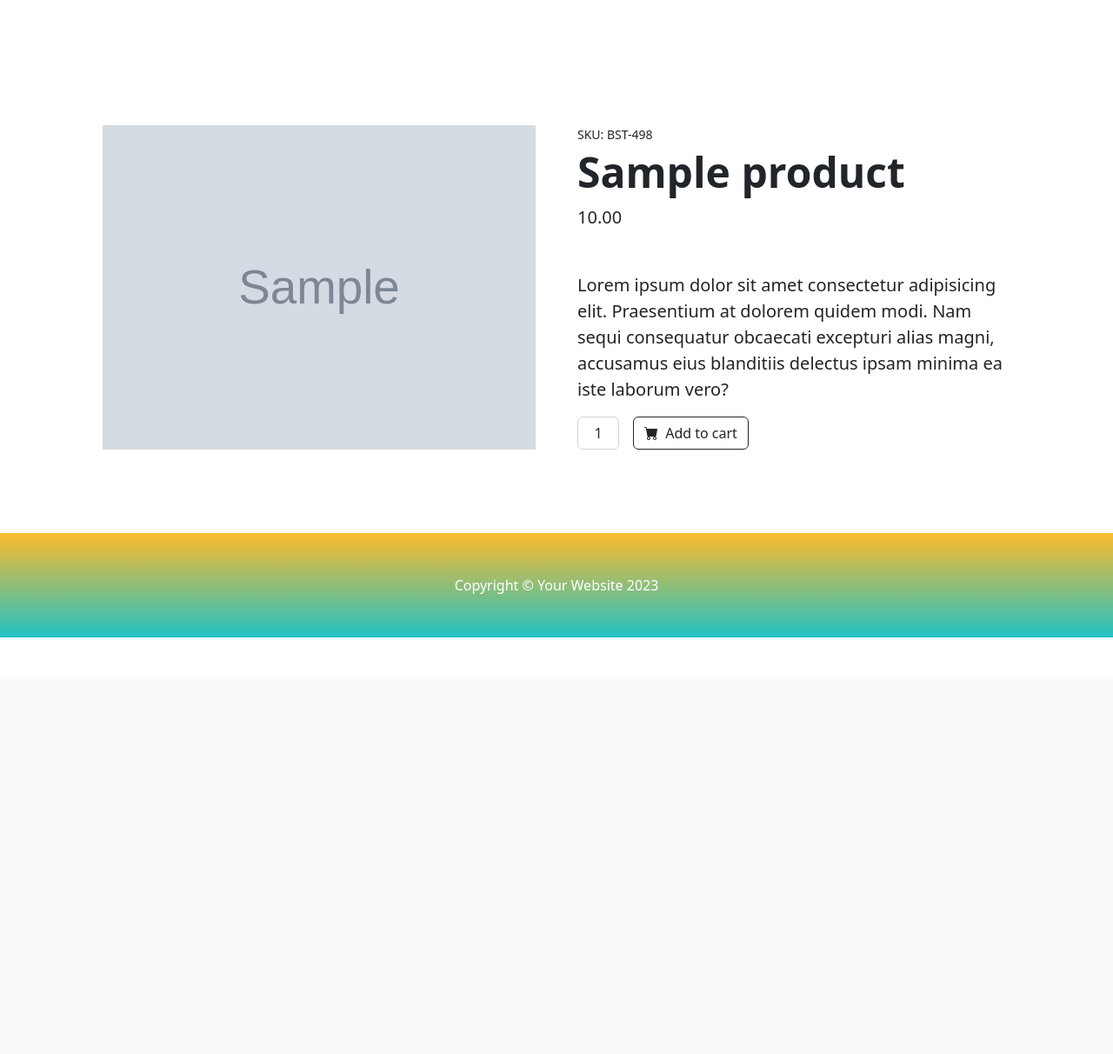
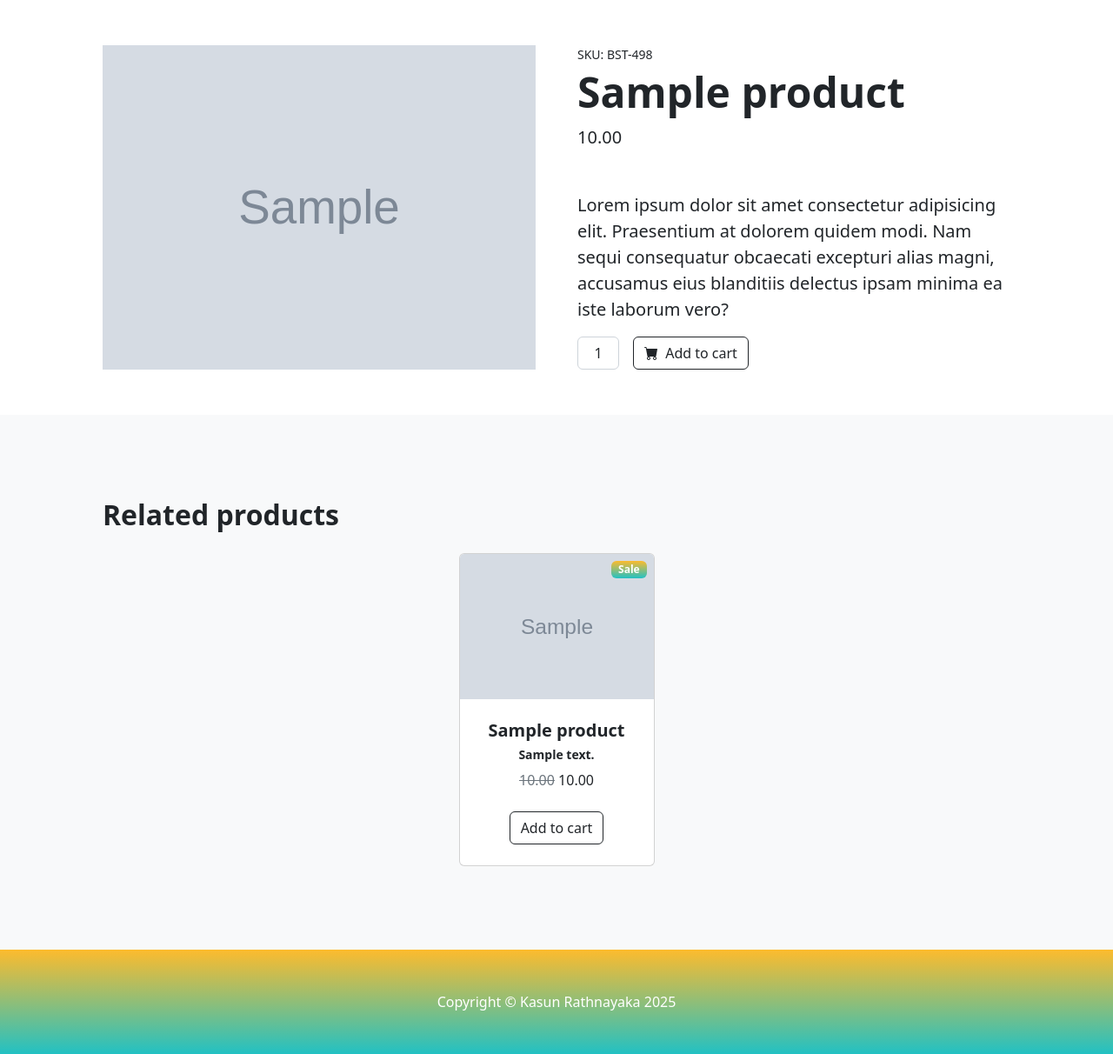
Before and after one commit to kasun-m-rathnayaka/Django-e-commerce-app, a Django app: page /store/product/1 in a window 1280 px wide. Shown: the part 98-1310 px from the top of the page at 87% size. Before the commit the page ends 831 px from the top, so only its background shows below. Run offline with Django 5.2, Linux system fonts and the light colour scheme; tables that the repository leaves empty hold one stand-in row (values such as "Sample post"); grey boxes marked "Sample" are stand-in pictures; some libraries are stand-ins or nearby versions.

Commit message:
visual improvements

```diff
--- a/store/views.py
+++ b/store/views.py
@@ -16,7 +16,6 @@ def category(request, category=None):
 
 def storehome(request):
     products = Product.objects.all()
-    print(products)
     return render(request, 'home.html', {'products': products, 'title': 'All Phones', 'category': 'all'})
 
 
@@ -41,7 +40,8 @@ def uploadFile(request):
 
 def product(request,pk):
     product = Product.objects.get(pk=pk)
-    return render(request, 'product.html', {'product':product})
+    products = Product.objects.all()[:4]
+    return render(request, 'product.html', {'product':product, 'related_product':products})
 
 
 def add_to_cart(request,product_id):
--- a/templates/aboutUs.html
+++ b/templates/aboutUs.html
@@ -5,7 +5,9 @@
         <div class="container px-4 px-lg-5 my-5">
             <div class="text-center text-white">
                 <h1 class="display-4 fw-bolder">Find out About Us</h1>
-                <p class="lead fw-normal text-white-50 mb-0">With this shop hompeage template</p>
+                <p class="lead fw-normal text-white-50 mb-0">At TechHub, we bring you the latest and most innovative
+                    tech accessories to enhance your everyday life. From cutting-edge gadgets to essential peripherals,
+                    we’ve curated a collection designed for tech enthusiasts and professionals alike.</p>
             </div>
         </div>
     </header>
--- a/templates/base.html
+++ b/templates/base.html
@@ -22,7 +22,7 @@
         {% endblock %}
         <!-- Footer-->
         <footer class="py-5 bg-dark">
-            <div class="container"><p class="m-0 text-center text-white">Copyright &copy; Your Website 2023</p></div>
+            <div class="container"><p class="m-0 text-center text-white">Copyright &copy; Kasun Rathnayaka 2025</p></div>
         </footer>
         <!-- Bootstrap core JS-->
         <script src="https://cdn.jsdelivr.net/npm/bootstrap@5.2.3/dist/js/bootstrap.bundle.min.js"></script>
--- a/templates/home.html
+++ b/templates/home.html
@@ -38,7 +38,7 @@
                                         {{ product.description }}
                                     </div>
                                     <!-- Product price-->
-                                    <span class="text-muted text-decoration-line-through">$20.00</span>
+                                    <span class="text-muted text-decoration-line-through">{{ product.price }}</span>
                                     {{ product.sale_price }}
                                 </div>
                             </div>
--- a/templates/product.html
+++ b/templates/product.html
@@ -1,7 +1,6 @@
 {% extends 'base.html' %}
 {% block content %}
-    <section class="py-5">
-        <section class="py-5">
+    <section class="py-1">
         <div class="container px-4 px-lg-5 my-5">
             <div class="row gx-4 gx-lg-5 align-items-center">
                 <div class="col-md-6"><img class="card-img-top mb-5 mb-md-0"
@@ -33,4 +32,42 @@
             </div>
         </div>
     </section>
+    <section class="py-5 bg-light">
+        <div class="container px-4 px-lg-5 mt-5">
+            <h2 class="fw-bolder mb-4">Related products</h2>
+            <div class="row gx-4 gx-lg-5 row-cols-2 row-cols-md-3 row-cols-xl-4 justify-content-center">
+                {% for product in related_product %}
+                    <div class="col mb-5">
+                        <div class="card h-100">
+                            <!-- Sale badge-->
+                            {% if product.is_sale %}
+                                <div class="badge bg-dark text-white position-absolute"
+                                     style="top: 0.5rem; right: 0.5rem">
+                                    Sale
+                                </div>
+                            {% endif %}
+                            <!-- Product image-->
+                            <img class="card-img-top" src="/static/assets/{{ product.image }}" alt="..."/>
+                            <!-- Product details-->
+                            <div class="card-body p-4">
+                                <div class="text-center">
+                                    <!-- Product name-->
+                                    <h5 class="fw-bolder">{{ product.name }}</h5>
+                                    <h6 class="fw-bolder small">{{ product.description }}</h6>
+                                    <!-- Product price-->
+                                    <span class="text-muted text-decoration-line-through">{{ product.price }}</span>
+                                    {{ product.sale_price }}
+                                </div>
+                            </div>
+                            <!-- Product actions-->
+                            <div class="card-footer p-4 pt-0 border-top-0 bg-transparent">
+                                <div class="text-center"><a class="btn btn-outline-dark mt-auto" href="#">Add to
+                                    cart</a></div>
+                            </div>
+                        </div>
+                    </div>
+                {% endfor %}
+            </div>
+    </section>
+
 {% endblock %}
--- a/templates/user/register.html
+++ b/templates/user/register.html
@@ -5,7 +5,9 @@
         <div class="container px-4 px-lg-5 my-5">
             <div class="text-center text-white">
                 <h1 class="display-4 fw-bolder">Register User</h1>
-                <p class="lead fw-normal text-white-50 mb-0">With this shop homepage template</p>
+                <p class="lead fw-normal text-white-50 mb-0">At TechHub, we bring you the latest and most innovative
+                    tech accessories to enhance your everyday life. From cutting-edge gadgets to essential peripherals,
+                    we’ve curated a collection designed for tech enthusiasts and professionals alike.</p>
             </div>
         </div>
     </header>
```
Lines whose indentation alone changed are shown as unchanged.
